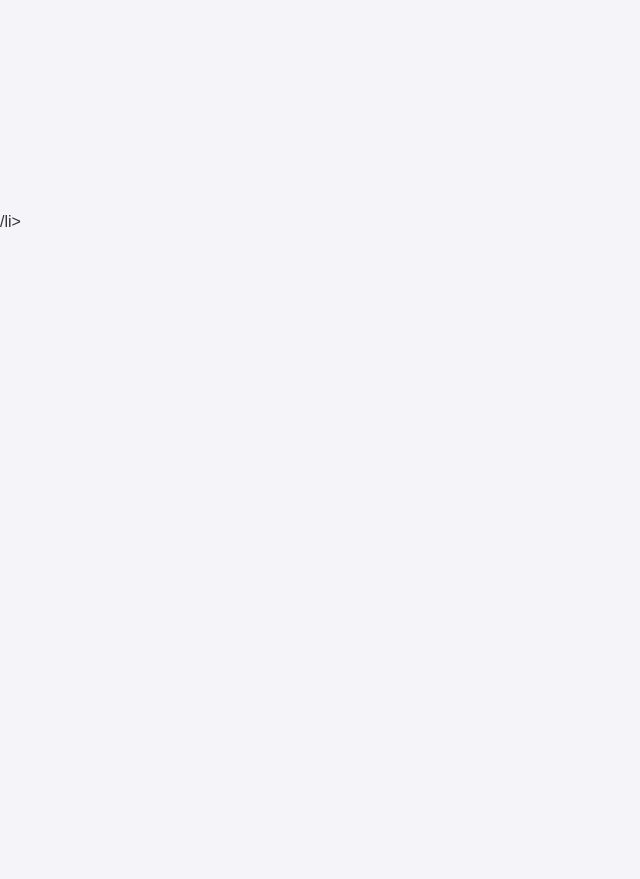
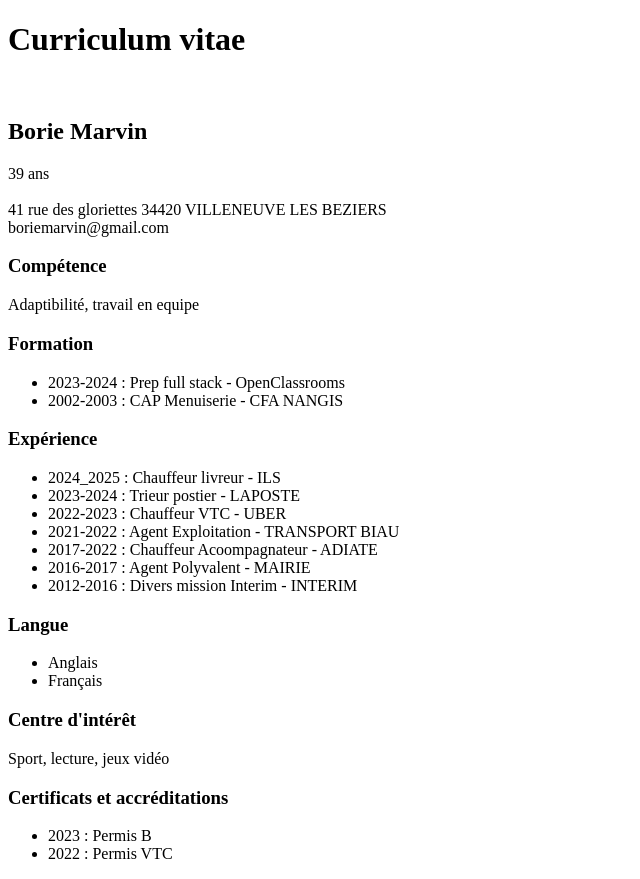
Before and after one commit to MarvinBweb/Mon-CV, a plain HTML site: page site/index.html in a window 1280 px wide. Shown: the whole page, without its empty margins (0-640 px from the left). Before the commit the page ends 800 px from the top, so only its background shows below. Drawn offline with Linux system fonts and the light colour scheme.

Commit message:
Update index.html

```diff
--- a/site/index.html
+++ b/site/index.html
@@ -1,65 +1,75 @@
 <!DOCTYPE html>
-<!--[if lt IE 7]>      <html class="no-js lt-ie9 lt-ie8 lt-ie7"> <![endif]-->
-<!--[if IE 7]>         <html class="no-js lt-ie9 lt-ie8"> <![endif]-->
-<!--[if IE 8]>         <html class="no-js lt-ie9"> <![endif]-->
-<!--[if gt IE 8]>      <html class="no-js"> <!--<![endif]-->
-<html>
-   <head>
-      <meta charset="utf-8">
-      <meta http-equiv="X-UA-Compatible" content="IE=edge">
-      <title></title>
-      <meta name="description" content="">
-      <meta name="viewport" content="width=device-width, initial-scale=1">
-      <link rel="stylesheet" href="style.css">
-   </head>
-   <body>
-      <title></title>
-      <h1></h1>
-      <p></p>
-      <h2></h2>
-      <p></p>
-        <h1></h1><br>
+<html lang="fr">
+
+ <head>
+  <meta charset="UTF-8">
+
+
+  <title>CV Monsieur Borie Marvin</title>
+ </head>
+
+ <body>
+    <h1>Curriculum vitae</h1><br>
 
     <header>
 
-   <section id=""></section>
+   <section id="coordonnees"></section>
 
-    <h2></h2>
-    <br>
-    <br>
-    <br>
+    <h2>Borie Marvin</h2>
+    39 ans<br>
    <br>
+    41 rue des gloriettes 34420 VILLENEUVE LES BEZIERS<br>
+    boriemarvin@gmail.com<br>
 
     </header>
 
-    <section id=""></section>
+    <section id="competence"></section>
 
-    <p></p>
+    <h3>Compétence</h3>
+    <p>Adaptibilité, travail en equipe</p>
 
-   <section id=""></section>
+   <section id="formation"></section>
 
-      <h3></h3>
+      <h3>Formation</h3>
       <ul>
-         <li></li>
-         <li></li>
+         <li>2023-2024 : Prep full stack - OpenClassrooms</li>
+         <li>2002-2003 : CAP Menuiserie - CFA NANGIS</li>
       </ul>
 
-   <section id=""></section>
+   <section id="experience"></section>
 
-      <h3</h3>
+      <h3>Expérience</h3>
       <ul>
-         <li>/li>
-         <li></li>
-         <li></li>
-         <li></li>
-
+         <li>2024_2025 : Chauffeur livreur - ILS</li>
+         <li>2023-2024 : Trieur postier - LAPOSTE</li>
+         <li>2022-2023 : Chauffeur VTC - UBER</li>
+         <li>2021-2022 : Agent Exploitation - TRANSPORT BIAU</li>
+         <li>2017-2022 : Chauffeur Acoompagnateur - ADIATE</li>
+         <li>2016-2017 : Agent Polyvalent - MAIRIE</li>
+         <li>2012-2016 : Divers mission Interim - INTERIM</li>
       </ul>
 
       <section id="langue"></section>
 
+      <h3>Langue</h3>
+      <ul>
+         <li>Anglais</li>
+         <li>Français</li>
+      </ul>
+
+      <section id="centreinteret"></section>
+
+      <h3>Centre d'intérêt</h3>
+      <p>Sport, lecture, jeux vidéo</p>
+
+      <section id="certificat"></section>
+
+      <h3>Certificats et accréditations</h3>
+      <ul>
+         <li>2023 : Permis B</li>
+         <li>2022 : Permis VTC</li>
+      </ul>
 
 
-
-</body>
-
+ </body>
 </html>
```
